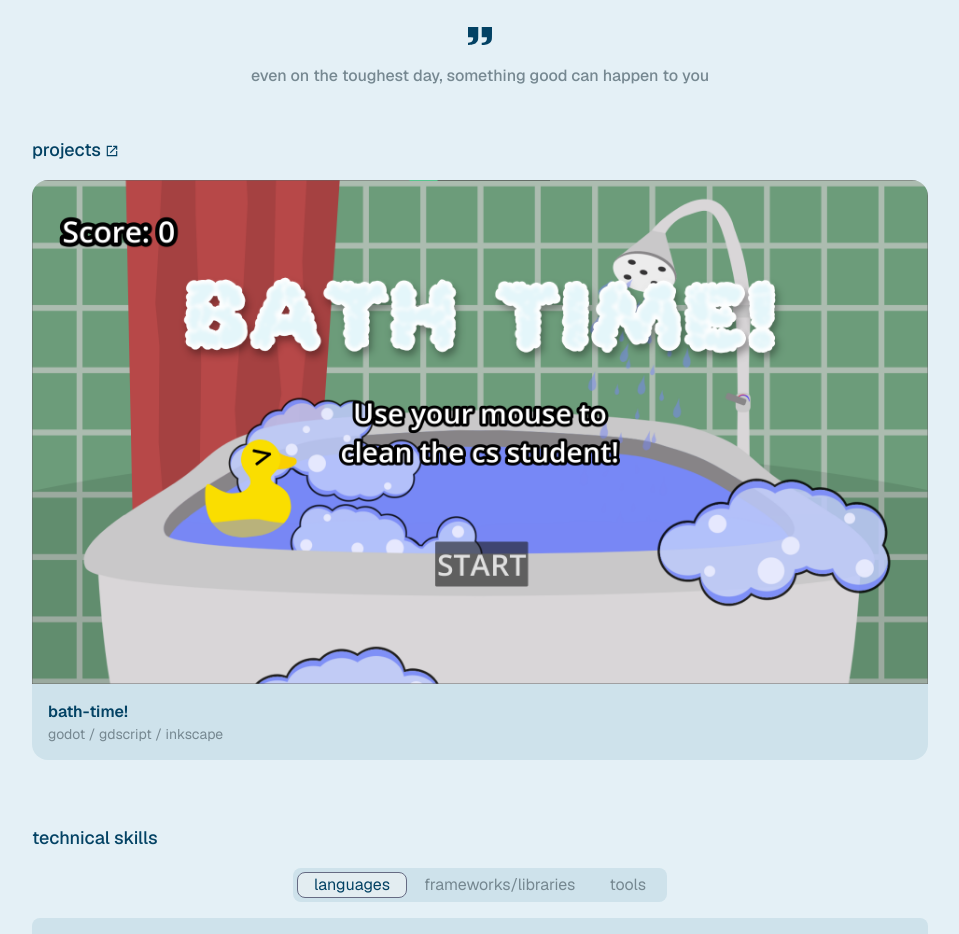
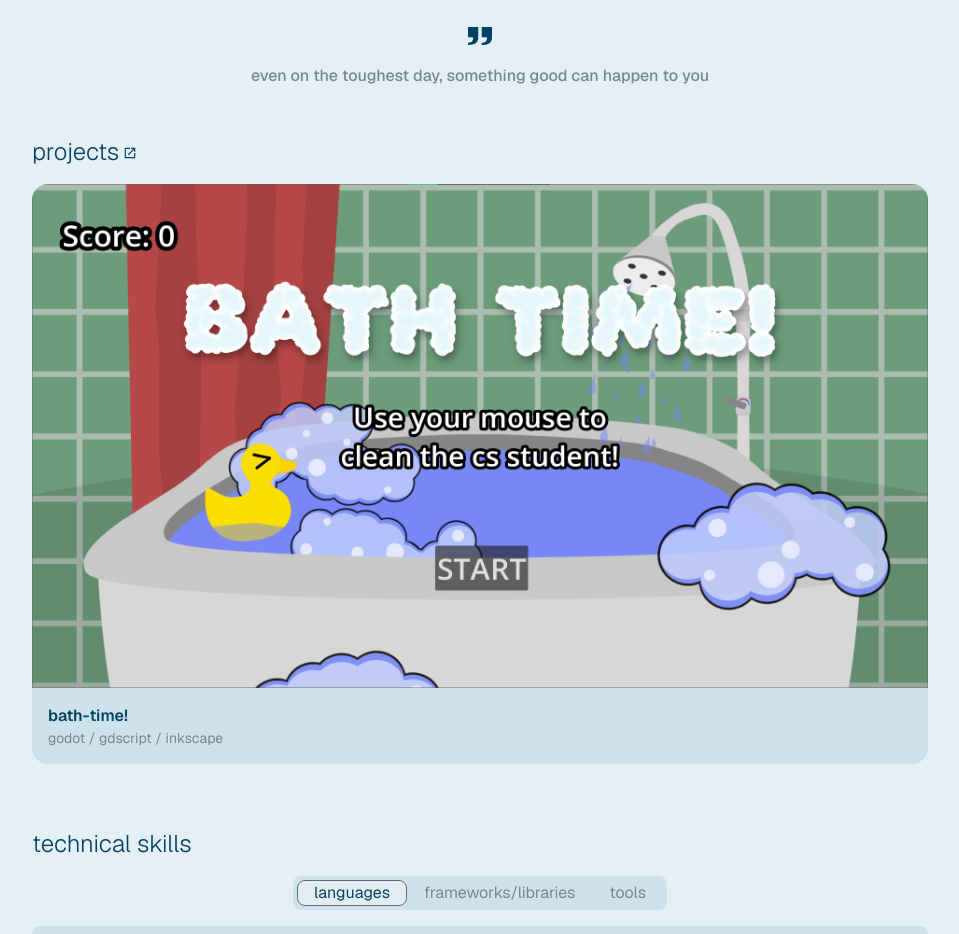
Before and after one commit to phuongwj/portfolio-101, a Next.js app: page / in a window 1280 px wide. Shown: the part 720-1654 px from the top of the page, without its empty margins (160-1119 px from the left). Built offline with nearby package versions, Linux system fonts and the light colour scheme.

Commit message:
updated font and size of other sections

```diff
--- a/src/app/components/Projects.jsx
+++ b/src/app/components/Projects.jsx
@@ -25,7 +25,7 @@ export default function Projects() {
 
           {/* Projects Title */}
           <Link href="/projects"
-            className="w-fit inline-flex items-center gap-1 text-first fill-first text-lg font-medium hover:underline hover:underline-offset-4 hover:opacity-60 ease-in-out transition duration-300">
+            className="w-fit inline-flex items-center gap-1 text-first fill-first text-2xl font-light hover:underline hover:underline-offset-4 hover:opacity-60 ease-in-out transition duration-300">
             <span>projects</span>
 
             {/* Link Icon */}
--- a/src/app/components/Toolbox.jsx
+++ b/src/app/components/Toolbox.jsx
@@ -9,7 +9,7 @@ export default function Toolbox() {
     <section className="w-full flex flex-col gap-4">
 
       <section>
-        <h1 className="text-first text-lg font-medium"> technical skills </h1>
+        <h1 className="text-first text-2xl font-light"> technical skills </h1>
       </section>
 
       {/* Toolbox */}
```
